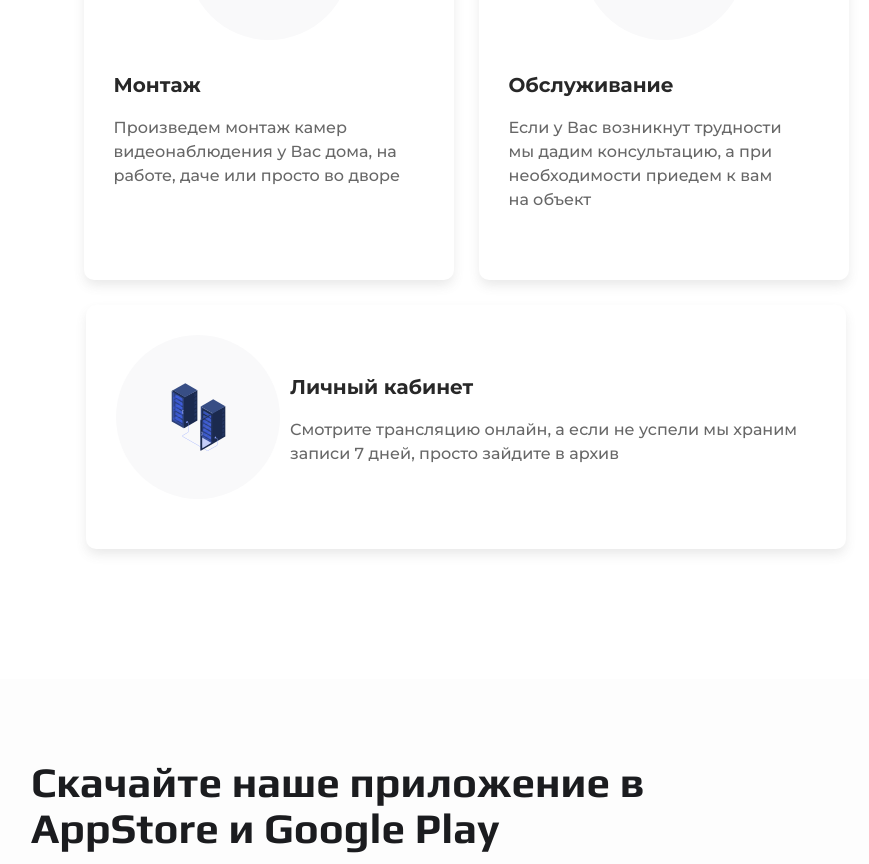
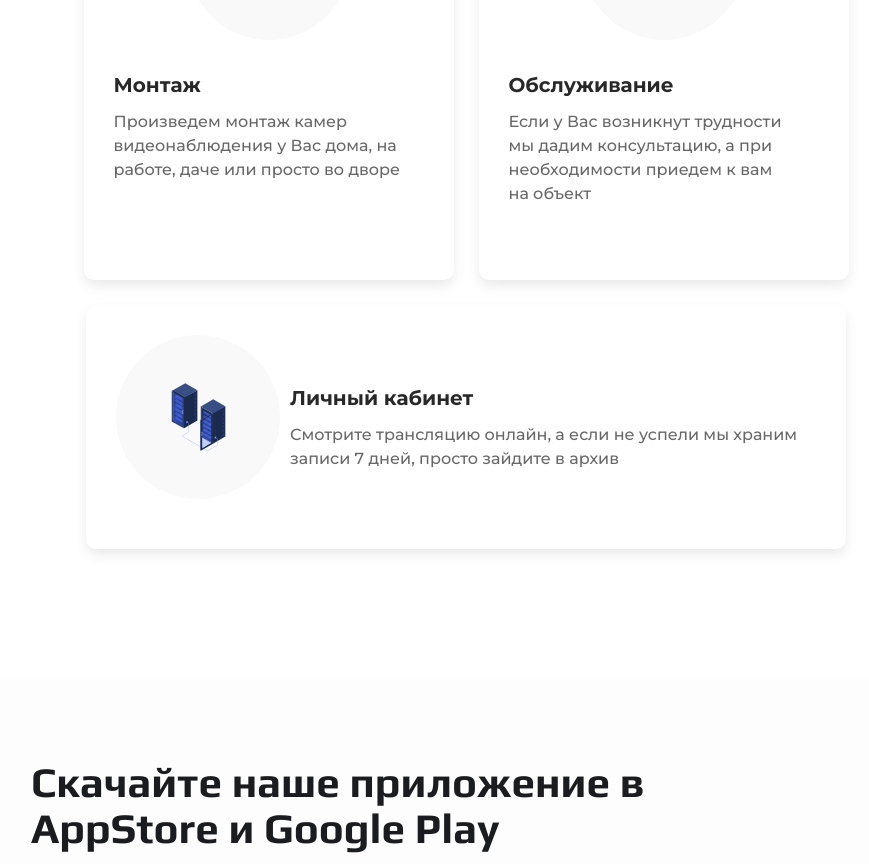
Before and after one commit to EgorEzhkov/camProject, a React (Vite) app: page / in a window 1280 px wide. Shown: the part 1301-2165 px from the top of the page, without its empty margins (174-1043 px from the left). Built offline with nearby package versions, Linux system fonts and the light colour scheme.

Commit message:
fix text-adaptive in servicesSection

```diff
--- a/src/ui/ServiceCard/ServiceCard.module.css
+++ b/src/ui/ServiceCard/ServiceCard.module.css
@@ -45,6 +45,7 @@
   opacity: 0.7;
   text-wrap: pretty;
   max-height: 126px;
+  margin: 20px 0 0 0;
 }
 
 .card:hover {
@@ -53,3 +54,21 @@
   -moz-box-shadow: 0px 6px 12px -1px rgba(92, 92, 92, 0.3);
   box-shadow: 0px 6px 12px -1px rgba(92, 92, 92, 0.3);
 }
+
+@media (width <= 1313px) {
+  .description {
+    margin: 10px 0 0 0;
+  }
+}
+
+@media (width <= 1000px) {
+  .subtitle {
+    font-size: 18px;
+  }
+}
+
+@media (width <= 755px) {
+  .description {
+    margin: 5px 0 0 0;
+  }
+}
```
